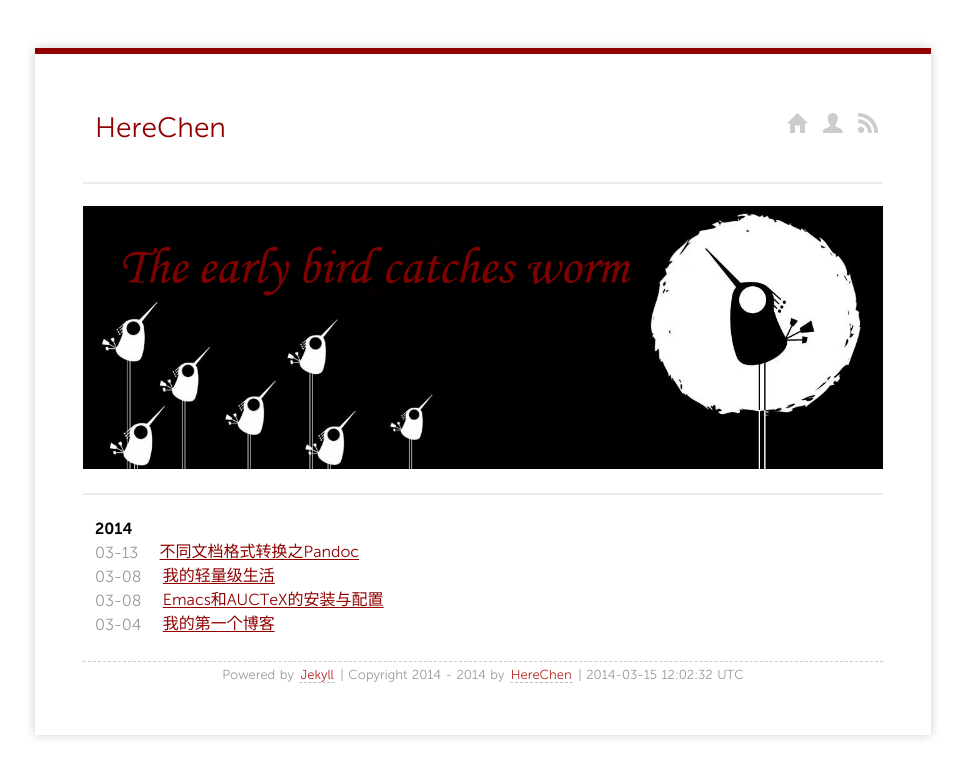
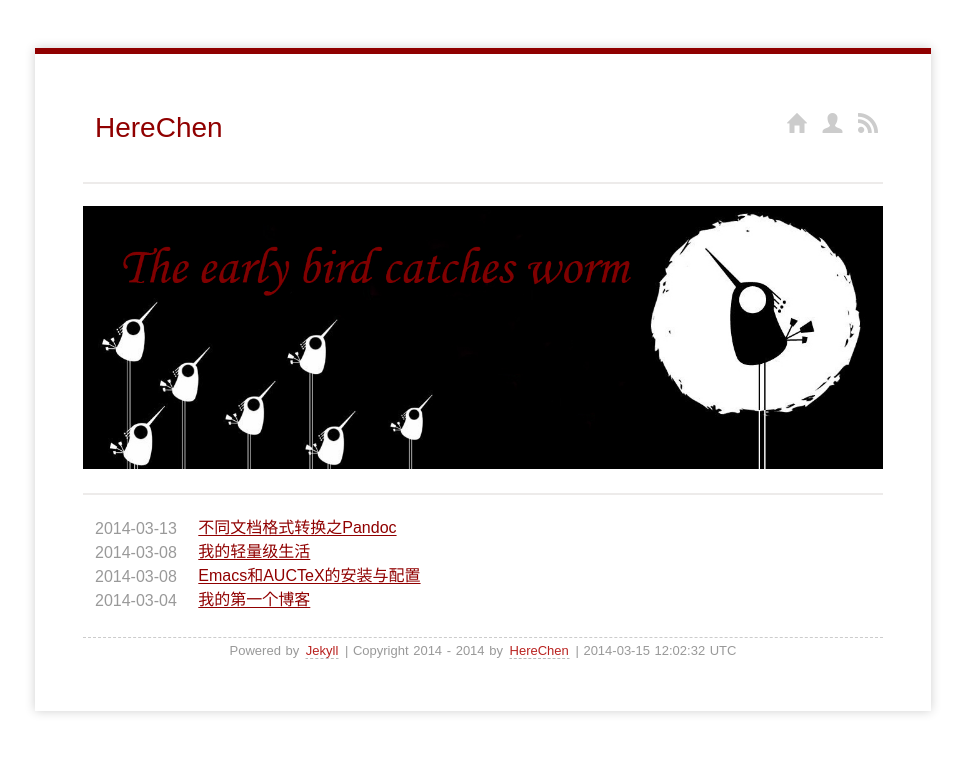
Before and after one commit to Xuezhiyuanlin/herechen.github.io, a Jekyll site: the page built from index.html, in a window 1280 px wide. Shown: the top 777 px of the page, without its empty margins (157-1122 px from the left). Built offline with Jekyll 4.4.1, drawn with Linux system fonts in a browser that asks for light colours.

Commit message:
herechen

```diff
--- a/_layouts/default.html
+++ b/_layouts/default.html
@@ -11,10 +11,7 @@
     	<link href='/media/webfonts/ss-standard.css' rel='stylesheet'>
 
 		<script type="text/javascript" src="/media/js/jquery-1.7.1.min.js"></script>
-
 	</head>
-
-
 
 	<body>
 		<div id="container">
--- a/index.html
+++ b/index.html
@@ -10,13 +10,8 @@ title: HereChen
 
 <ul class="listing">
 {% for post in site.posts %}
-  {% capture y %}{{post.date | date:"%Y"}}{% endcapture %}
-  {% if year != y %}
-    {% assign year = y %}
-    <li class="listing-seperator">{{ y }}</li>
-  {% endif %}
   <li class="listing-item">
-    <time datetime="{{ post.date | date:"%m-%d" }}">{{ post.date | date:"%m-%d" }}</time>
+    <time datetime="{{ post.date | date:"%Y-%m-%d" }}">{{ post.date | date:"%Y-%m-%d" }}</time>
     <a href="{{ post.url }}" title="{{ post.title }}">{{ post.title }}</a>
   </li>
 {% endfor %}
--- a/media/css/screen.css
+++ b/media/css/screen.css
@@ -69,7 +69,8 @@ body{
     font-size:16px;word-spacing:1px;
     margin-left:auto;
     margin-right:auto;
-    font-family:MuseoSans,Trebuchet,"Trebuchet MS",Tahoma,"Lucida Grande","Lucida Sans Unicode","Hiragino Sans GB","Hiragino Sans GB W3","Microsoft YaHei",Verdana,sans-serif;
+    font-family:"Lekton", "Hiragino Sans GB", "Microsoft YaHei", sans-serif;
+    /*font-family:MuseoSans,Trebuchet,"Trebuchet MS",Tahoma,"Lucida Grande","Lucida Sans Unicode","Hiragino Sans GB","Hiragino Sans GB W3","Microsoft YaHei",Verdana,sans-serif;*/
     color:#000000;
     background-color:#ffffff;
 }
```
